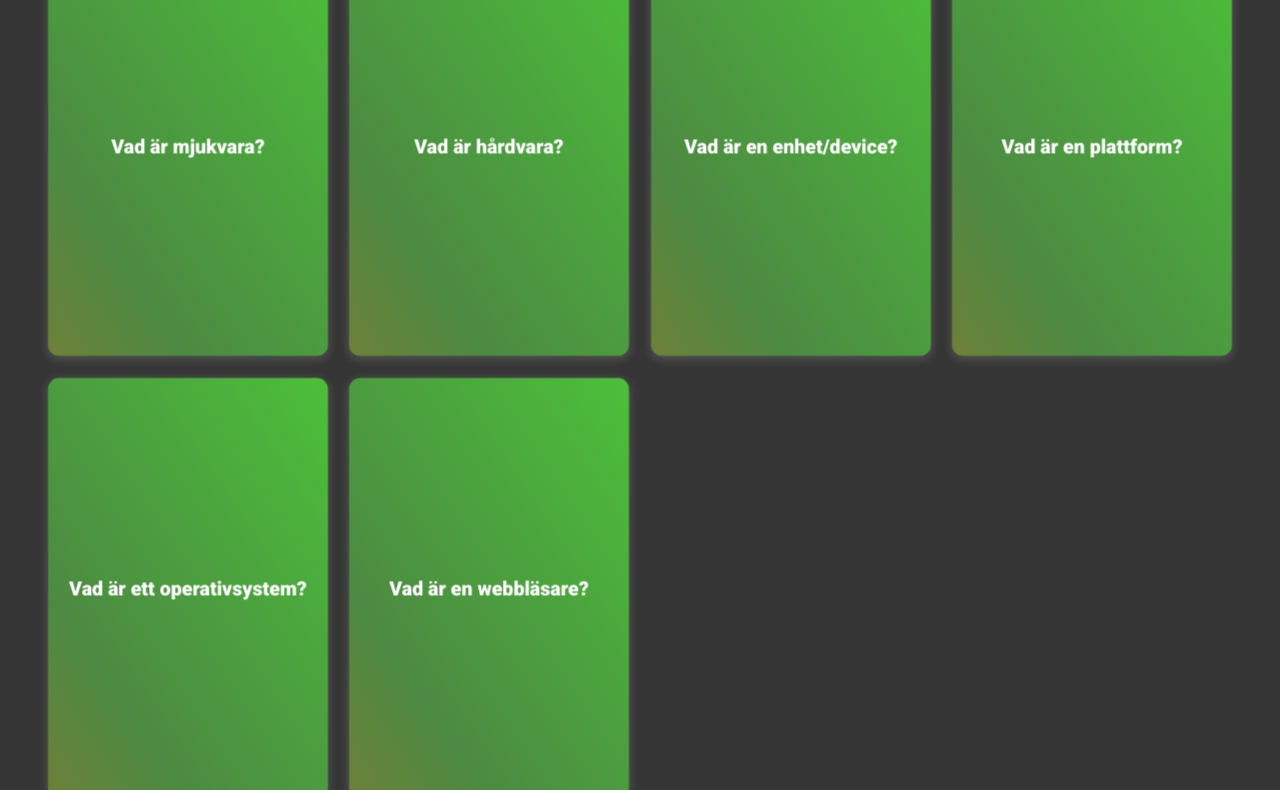
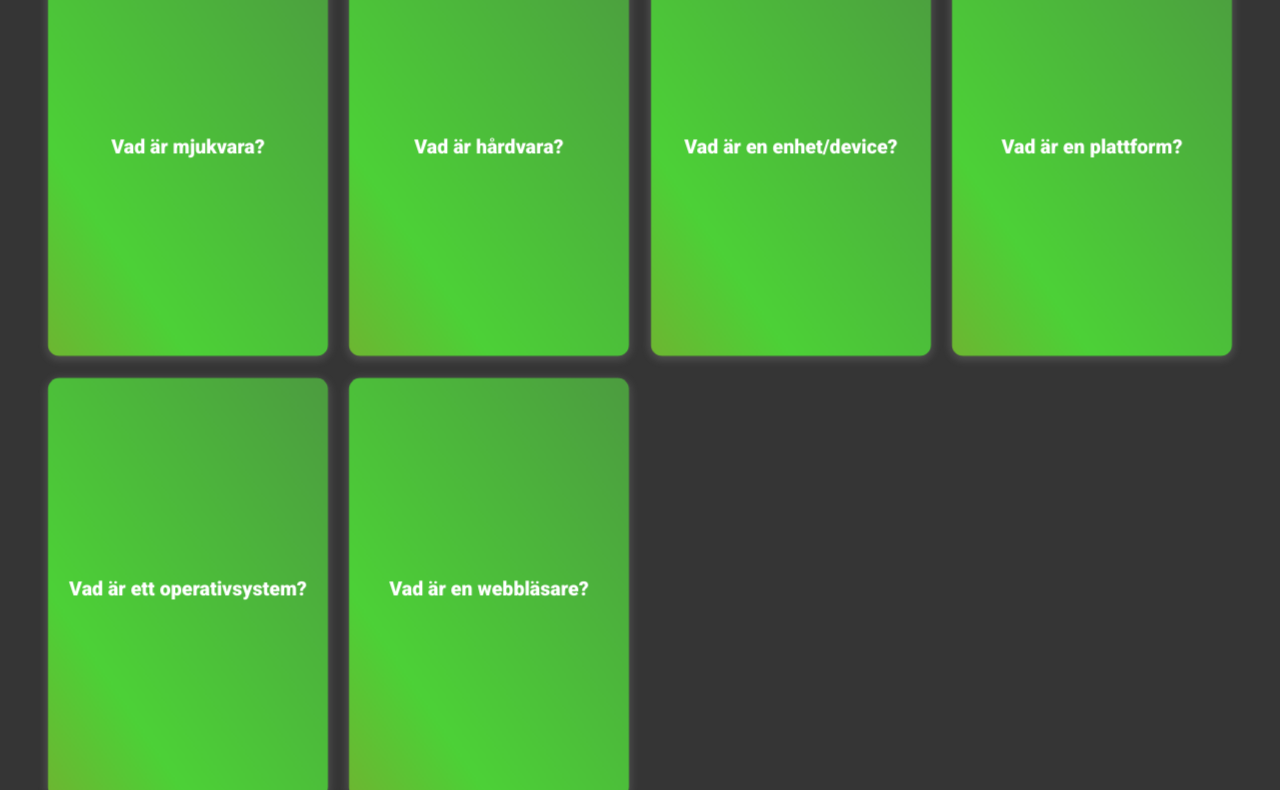
Before and after one commit to jonaslindell-th/Hemtentamen-Frontend, a plain HTML site: page del1.html in a window 1280 px wide. Shown: the part 365-1155 px from the top of the page. Drawn offline with Linux system fonts and the light colour scheme.

Commit message:
Update colors

```diff
--- a/resources/css/stylecard.css
+++ b/resources/css/stylecard.css
@@ -1,6 +1,6 @@
 :root {
-    --primary: #4CD137;
-    --secondary: #4D8A43;
+    --primary: #4D8A43;
+    --secondary: #4CD137;
     --thirdary: #D16521;
     --dark: #212121;
     --light: #F3F3F3;
```
